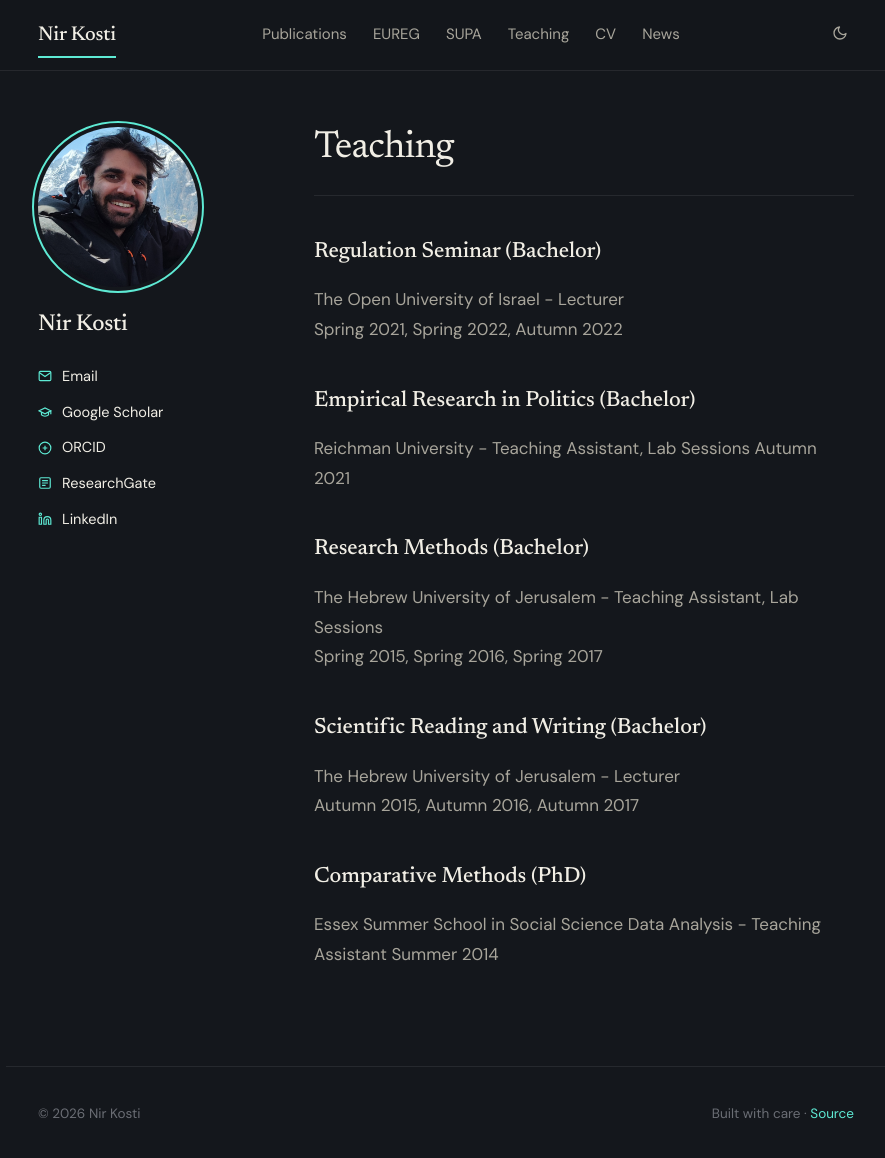
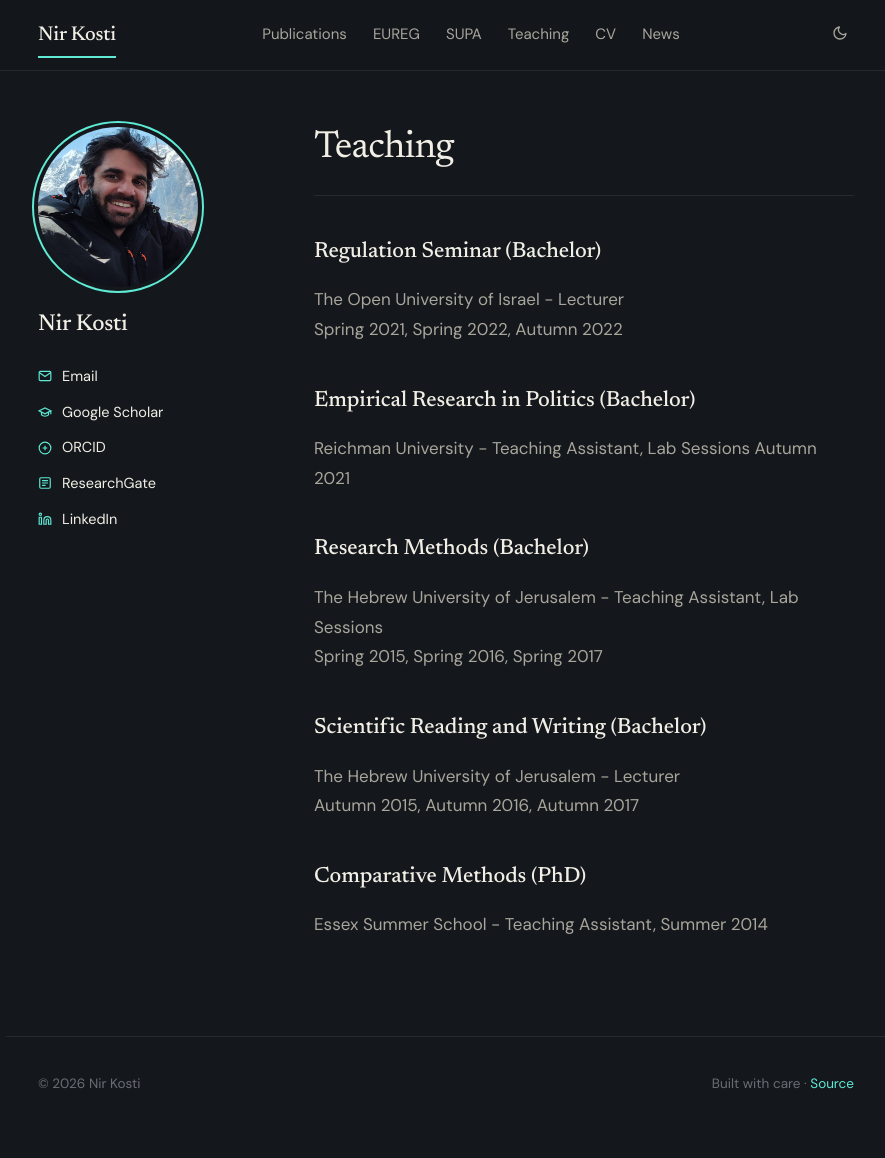
Before and after one commit to NirKosti/nirkosti.github.io, a Jekyll site: the page built from _pages/teaching-page.md, in a window 1280 px wide and 1162 px high. Shown: the top 1158 px of the window, without its empty margins (194-1079 px from the left). Built offline with Jekyll 4.4.1, drawn with Linux system fonts in a browser that asks for light colours.

Commit message:
Update teaching-page.md

```diff
--- a/_pages/teaching-page.md
+++ b/_pages/teaching-page.md
@@ -27,5 +27,5 @@ Autumn 2015, Autumn 2016, Autumn 2017
 
 ## Comparative Methods (PhD)
 
-Essex Summer School in Social Science Data Analysis - Teaching Assistant
+Essex Summer School - Teaching Assistant,
 Summer 2014
```
